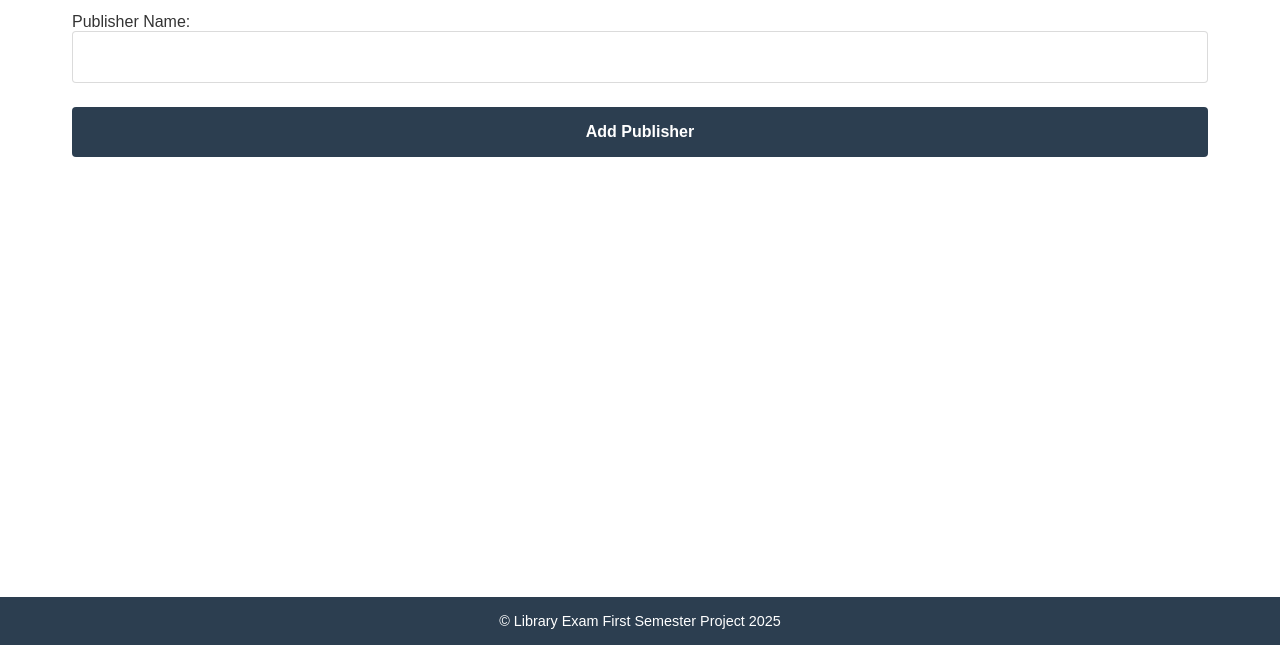
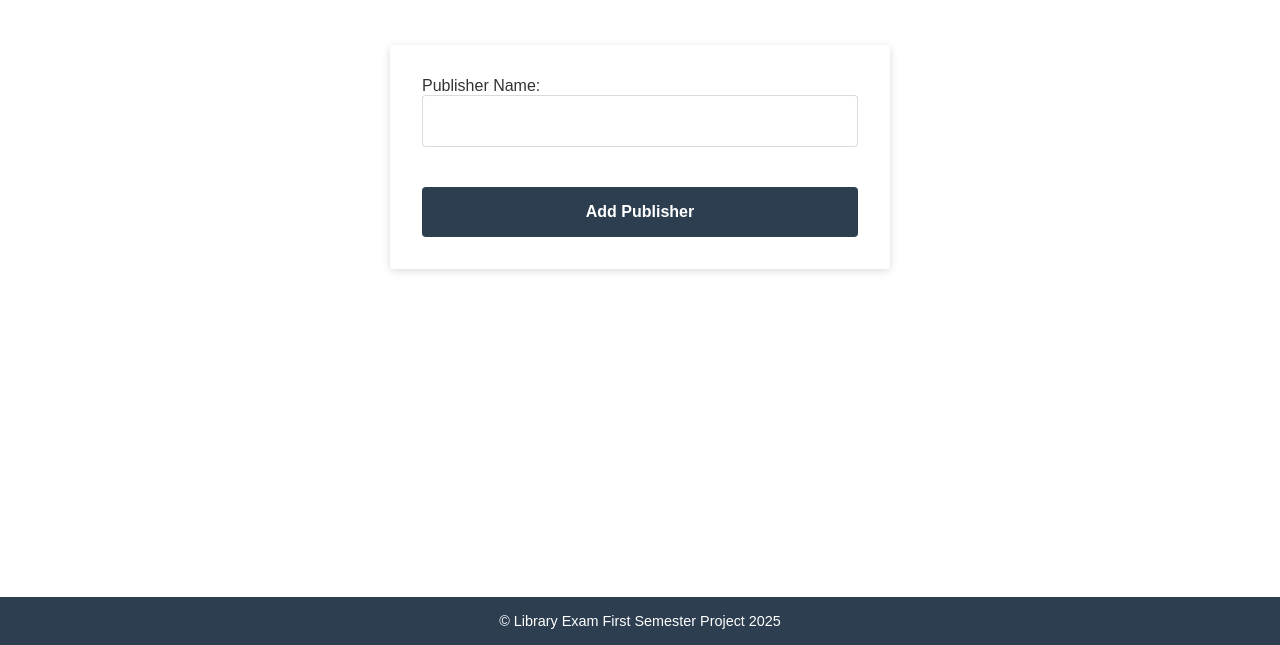
Before and after one commit to mostafaheidaridev/library-frontend, a website with bundled scripts: page add_new_publisher_admin.html in a window 1280 px wide. Shown: the part 155-800 px from the top of the page. Built offline with nearby package versions, Linux system fonts and the light colour scheme; no server answers.

Commit message:
Styling for FORM

```diff
--- a/css/addItemsAdmin.css
+++ b/css/addItemsAdmin.css
@@ -1,6 +1,18 @@
 .signup-form-container {
     padding: var(--spacing-xlarge);
   }
+
+  #publisher-form {
+    display: flex;
+    flex-direction: column;
+    gap: 1rem;
+    background: var(--background-white);
+    border-radius: var(--border-radius);
+    box-shadow: 0 2px 8px var(--shadow-color);
+    padding: var(--spacing-xlarge);
+    max-width: 500px;
+    margin: 2rem auto;
+}
 
   #publisher-form input {
     display: block;
```
